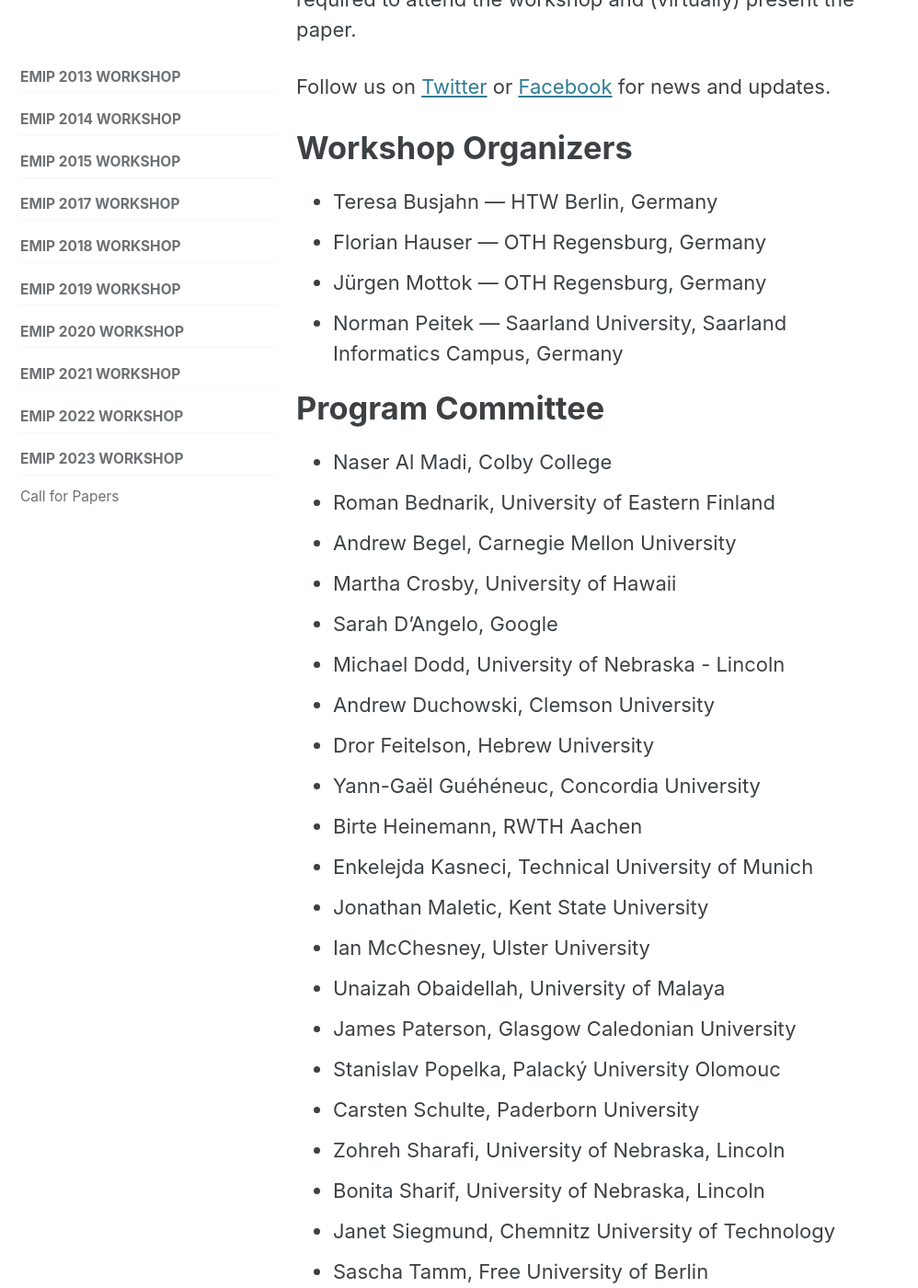
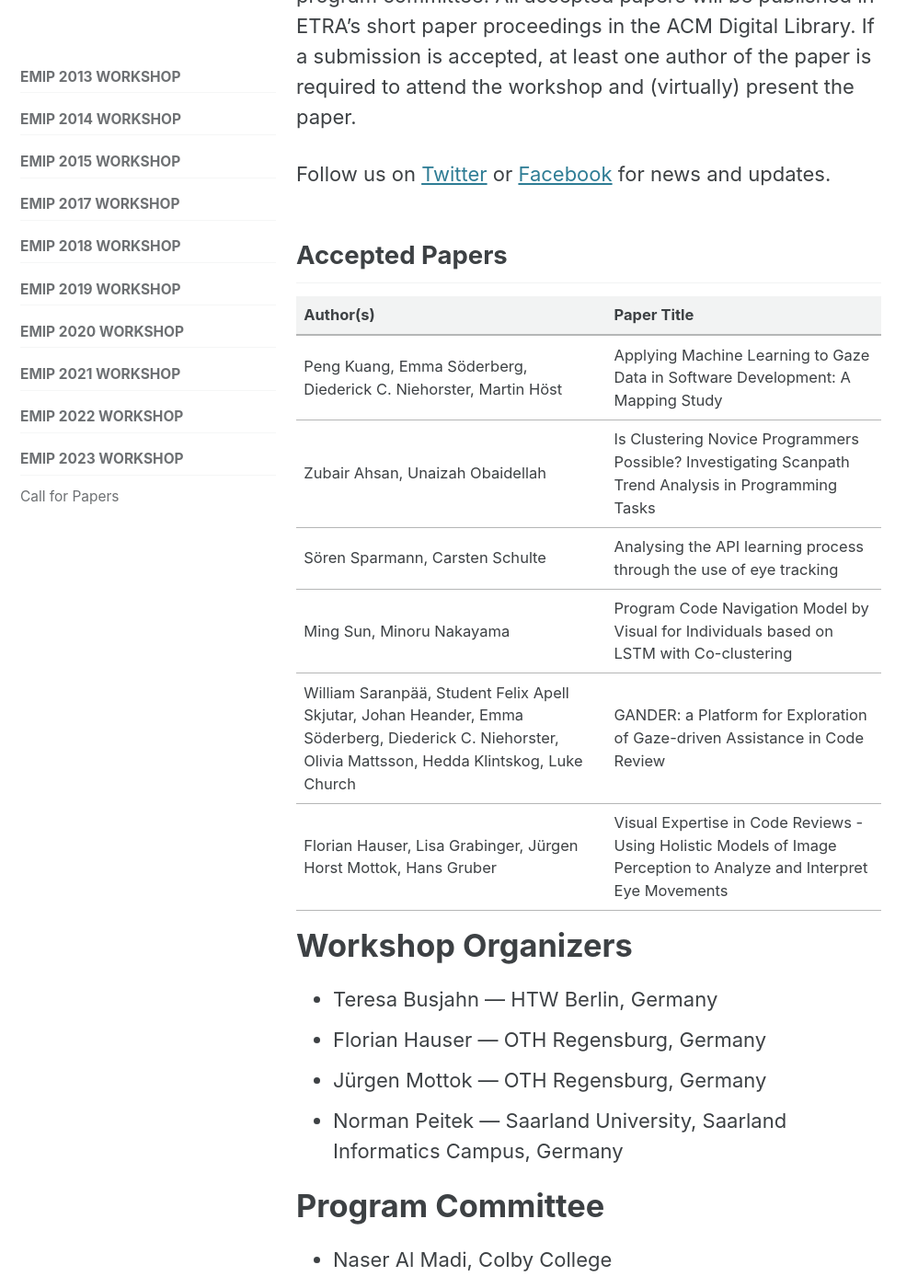
Before and after one commit to EMIPws/emipws.github.io, a Jekyll site: the page built from pages/workshop/emip-2023.md, in a window 1280 px wide and 1400 px high, scrolled down 4112 px. Shown: the whole window at 92% size, without its empty margins (0-998 px from the left). Built offline with Jekyll 4.4.1, drawn with Linux system fonts in a browser that asks for light colours; cached includes are drawn as plain includes; some of the changed text lies outside the part shown.

Commit message:
add accepted papers

```diff
--- a/pages/workshop/emip-2023.md
+++ b/pages/workshop/emip-2023.md
@@ -57,6 +57,7 @@ Important dates:
 
 • Workshop: Friday, June 2nd from 1:00 - 5:30PM
 
+You can register for the workshop here: [http://etra.acm.org/2023/registration.html](http://etra.acm.org/2023/registration.html).
 
 # Submissions and Presentations
 The workshop will be devoted to presenting new research results. We invite several types of contributions:
@@ -76,6 +77,17 @@ Submissions must be written in English and should be submitted through Precision
 Each submission will be reviewed by three members of the program committee. All accepted papers will be published in ETRA’s short paper proceedings in the ACM Digital Library. If a submission is accepted, at least one author of the paper is required to attend the workshop and (virtually) present the paper.
 
 Follow us on [Twitter](https://twitter.com/emipws) or [Facebook](https://www.facebook.com/emipws/) for news and updates.
+
+## Accepted Papers
+
+| Author(s) | Paper Title |
+|---|---|
+| Peng Kuang, Emma Söderberg, Diederick C. Niehorster, Martin Höst | Applying Machine Learning to Gaze Data in Software Development: A Mapping Study |
+| Zubair Ahsan, Unaizah Obaidellah | Is Clustering Novice Programmers Possible? Investigating Scanpath Trend Analysis in Programming Tasks |
+| Sören Sparmann, Carsten Schulte | Analysing the API learning process through the use of eye tracking |
+| Ming Sun, Minoru Nakayama | Program Code Navigation Model by Visual for Individuals based on LSTM with Co-clustering |
+| William Saranpää, Student Felix Apell Skjutar, Johan Heander, Emma Söderberg, Diederick C. Niehorster, Olivia Mattsson, Hedda Klintskog, Luke Church | GANDER: a Platform for Exploration of Gaze-driven Assistance in Code Review |
+| Florian Hauser, Lisa Grabinger, Jürgen Horst Mottok, Hans Gruber| Visual Expertise in Code Reviews - Using Holistic Models of Image Perception to Analyze and Interpret Eye Movements |
 
 # Workshop Organizers
 - Teresa Busjahn — HTW Berlin, Germany
```
